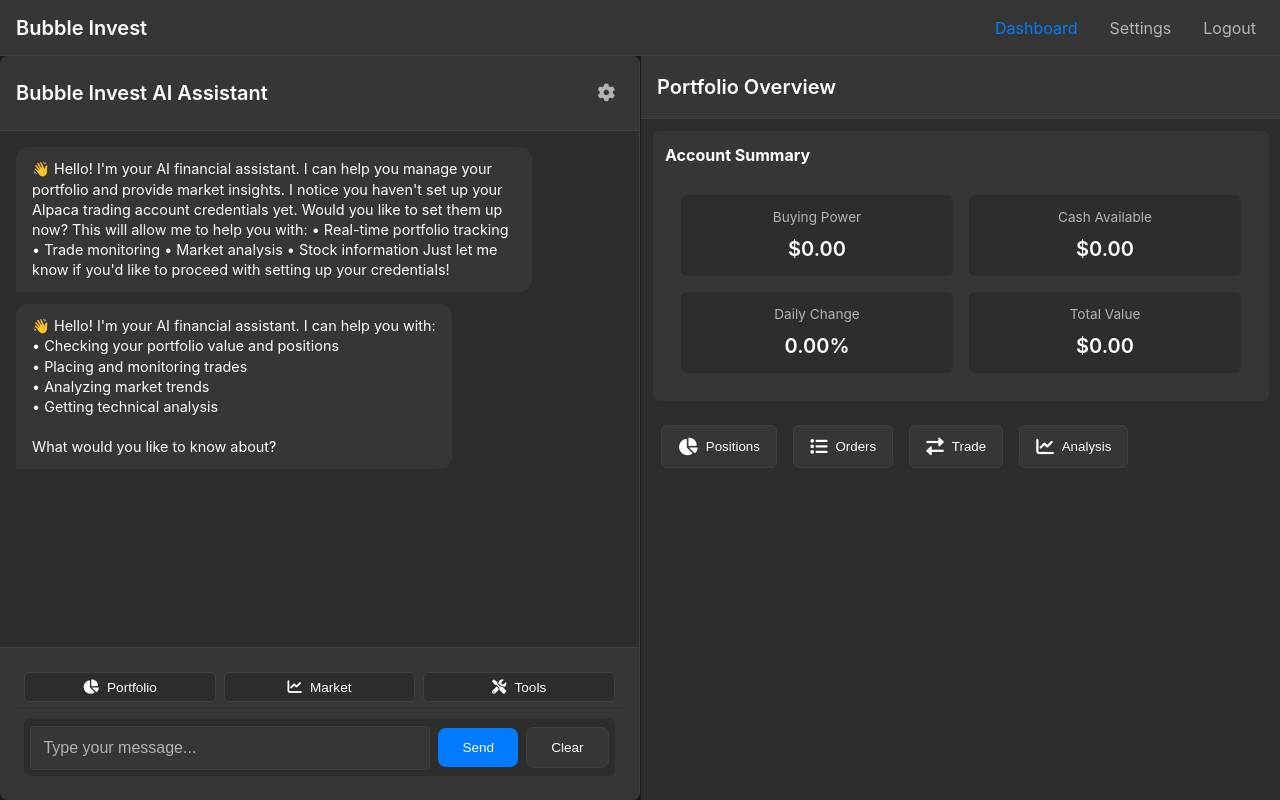
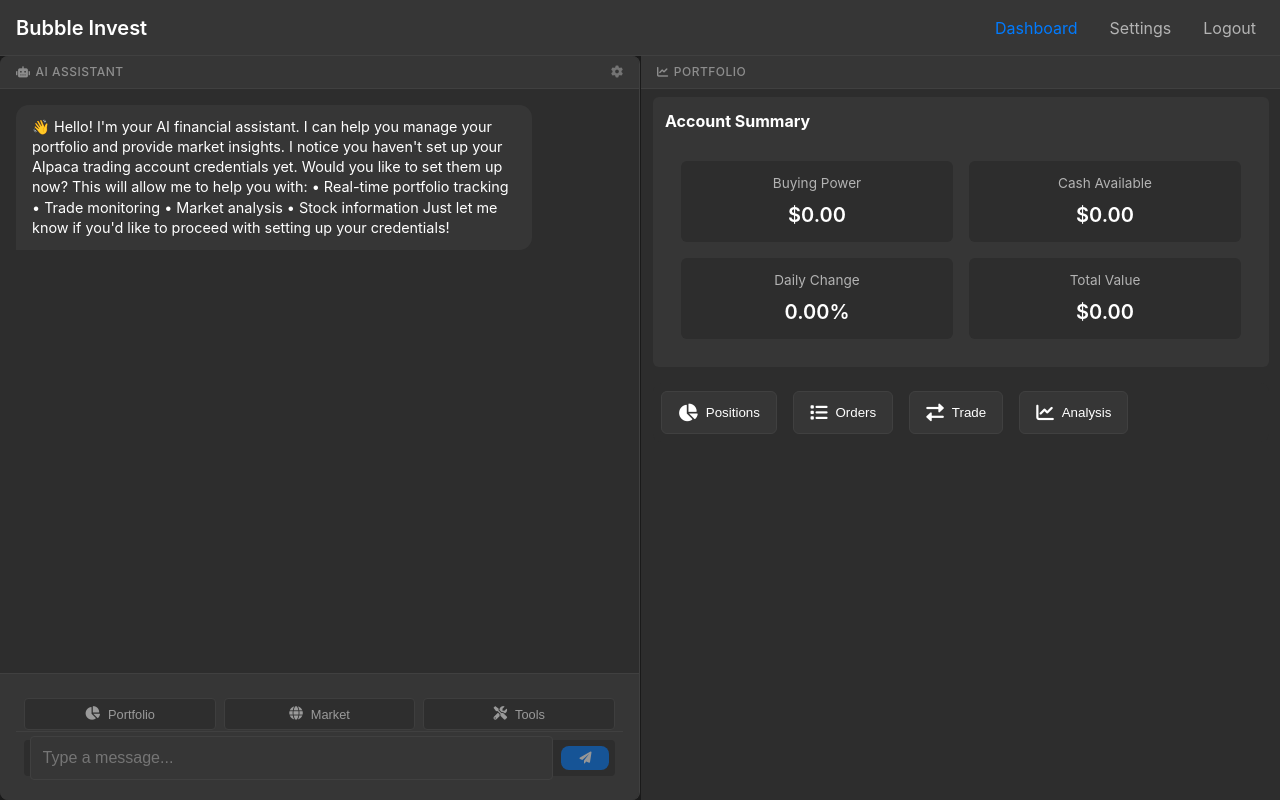
Before and after one commit to vdk888/Bubble-3, a Flask app: page /dashboard in a window 1280 px wide. Run offline with Flask 3, Linux system fonts and the light colour scheme; the visitor is signed in with stand-in values (Sample User, id 1).

Commit message:
design 2

```diff
--- a/static/css/dashboard.css
+++ b/static/css/dashboard.css
@@ -65,26 +65,39 @@
 
 /* Panel Components */
 .panel-header {
-    padding: 0.75rem 1rem;
-    background: var(--dark-bg-tertiary);
-    border-bottom: 1px solid var(--dark-border);
+    padding: 0.25rem 0.5rem;
+    background: transparent;
+    border-bottom: 1px solid rgba(var(--dark-border-rgb), 0.1);
     display: flex;
     justify-content: space-between;
     align-items: center;
+    height: 24px;
 }
 
-.panel-header h2 {
-    margin: 0;
-    color: var(--dark-text-primary);
-    font-size: 1.1rem;
-    font-weight: 600;
+.header-content {
+    display: flex;
+    align-items: center;
+    gap: 0.35rem;
+    color: var(--dark-text-secondary);
+    font-size: 0.75rem;
+    opacity: 0.7;
+}
+
+.header-content i {
+    font-size: 0.7rem;
+}
+
+.header-content span {
+    text-transform: uppercase;
+    letter-spacing: 0.5px;
+    font-weight: 500;
 }
 
 /* Chat Messages */
 #chat-messages, .chat-messages {
     flex: 1;
     overflow-y: auto;
-    padding: 0.75rem;
+    padding: 0.5rem 0.75rem;
     display: flex;
     flex-direction: column;
     gap: 0.5rem;
@@ -124,17 +137,13 @@
 
 .input-group {
     display: flex;
-    gap: 0.4rem;
+    gap: 0.35rem;
     align-items: center;
     background: var(--dark-bg-secondary);
-    padding: 0.4rem;
-    border-radius: 6px;
+    padding: 0.35rem;
+    border-radius: 4px;
     margin: 0.5rem;
-    transition: box-shadow var(--transition-speed) var(--transition-timing);
-}
-
-.input-group:focus-within {
-    box-shadow: var(--shadow-sm);
+    height: 36px;
 }
 
 .dark-input {
@@ -142,47 +151,41 @@
     background: transparent;
     border: none;
     color: var(--dark-text-primary);
-    padding: 0.4rem;
+    padding: 0 0.25rem;
     outline: none;
-    font-size: 0.9rem;
-    transition: all var(--transition-speed) var(--transition-timing);
+    font-size: 0.75rem;
 }
 
 .dark-input::placeholder {
     color: var(--dark-text-secondary);
-    transition: color var(--transition-speed) var(--transition-timing);
+    opacity: 0.5;
+    transition: opacity var(--transition-speed) var(--transition-timing);
 }
 
 .dark-input:focus::placeholder {
-    color: transparent;
+    opacity: 0;
 }
 
 .btn-dark {
-    background: var(--accent-color);
-    color: var(--dark-text-primary);
+    background: transparent;
+    color: var(--dark-text-secondary);
     border: none;
-    padding: 0.4rem 0.8rem;
-    border-radius: 5px;
+    padding: 0.15rem;
+    border-radius: 3px;
     cursor: pointer;
     transition: all var(--transition-speed) var(--transition-timing);
-    font-size: 0.85rem;
+    font-size: 0.75rem;
     display: flex;
     align-items: center;
-    gap: 0.3rem;
+    justify-content: center;
+    width: 24px;
+    height: 24px;
+    opacity: 0.5;
 }
 
 .btn-dark:hover {
-    background: var(--accent-color-hover);
-    transform: translateY(-1px);
-    box-shadow: var(--shadow-sm);
-}
-
-.btn-dark.secondary {
-    background: var(--dark-bg-tertiary);
-}
-
-.btn-dark.secondary:hover {
-    background: var(--dark-border);
+    color: var(--accent-color);
+    opacity: 1;
 }
 
 /* Quick Actions */
@@ -192,6 +195,7 @@
     padding: 0.5rem;
     background: var(--dark-bg-tertiary);
     border-bottom: 1px solid var(--dark-border);
+    height: 42px;
 }
 
 .action-category {
@@ -202,33 +206,34 @@
 .category-btn {
     width: 100%;
     background: var(--dark-bg-secondary);
-    color: var(--dark-text-primary);
+    color: var(--dark-text-secondary);
     border: 1px solid var(--dark-border);
-    padding: 0.4rem;
-    border-radius: 5px;
+    padding: 0.5rem 0.75rem;
+    border-radius: 4px;
     cursor: pointer;
     transition: all var(--transition-speed) var(--transition-timing);
-    font-size: 0.85rem;
+    font-size: 0.8rem;
     display: flex;
     align-items: center;
     justify-content: center;
     gap: 0.5rem;
+    opacity: 0.8;
+    height: 32px;
+}
+
+.category-btn i {
+    font-size: 0.85rem;
+    transition: transform var(--transition-speed) var(--transition-timing);
 }
 
 .category-btn:hover {
     background: var(--dark-border);
+    opacity: 1;
+    color: var(--accent-color);
     border-color: var(--accent-color);
-    transform: translateY(-1px);
-    box-shadow: var(--shadow-sm);
 }
 
-.category-btn i {
-    font-size: 0.9rem;
-    transition: transform var(--transition-speed) var(--transition-timing);
-}
-
-.action-category:hover .category-btn i,
-.action-category:focus-within .category-btn i {
+.action-category:hover .category-btn i {
     transform: rotate(-180deg);
 }
 
@@ -239,14 +244,14 @@
     right: 0;
     background: var(--dark-bg-secondary);
     border: 1px solid var(--dark-border);
-    border-radius: 5px;
+    border-radius: 4px;
     overflow: hidden;
     opacity: 0;
-    transform: translateY(-10px) scale(0.95);
+    transform: translateY(-4px) scale(0.95);
     pointer-events: none;
     transition: all var(--transition-speed) var(--transition-timing);
     z-index: 100;
-    box-shadow: var(--shadow-md);
+    box-shadow: var(--shadow-sm);
 }
 
 .action-category:hover .sub-actions,
@@ -259,14 +264,14 @@
 .sub-actions .action-btn {
     width: 100%;
     background: transparent;
-    color: var(--dark-text-primary);
+    color: var(--dark-text-secondary);
     border: none;
     border-bottom: 1px solid var(--dark-border);
     padding: 0.5rem 0.75rem;
     text-align: left;
     cursor: pointer;
     transition: all var(--transition-speed) var(--transition-timing);
-    font-size: 0.85rem;
+    font-size: 0.8rem;
     display: flex;
     align-items: center;
     gap: 0.5rem;
@@ -278,14 +283,21 @@
 
 .sub-actions .action-btn:hover {
     background: var(--dark-border);
+    color: var(--dark-text-primary);
     padding-left: 1rem;
+}
+
+.sub-actions .action-btn i {
+    width: 16px;
+    text-align: center;
+    font-size: 0.8rem;
 }
 
 /* Portfolio Content */
 .portfolio-content {
-    padding: 0.75rem;
+    padding: 0.5rem 0.75rem;
     overflow-y: auto;
-    height: calc(100% - 52px);
+    height: calc(100% - 24px);
 }
 
 .portfolio-card {
@@ -329,13 +341,12 @@
 /* Settings Button */
 .settings-button {
     color: var(--dark-text-secondary);
-    font-size: 1.1rem;
-    padding: 0.5rem;
-    border-radius: 4px;
-    transition: all 0.2s;
+    opacity: 0.5;
+    font-size: 0.75rem;
+    transition: all var(--transition-speed) var(--transition-timing);
 }
 
 .settings-button:hover {
-    color: var(--dark-text-primary);
-    background: var(--dark-bg-secondary);
+    opacity: 1;
+    color: var(--accent-color);
 }
--- a/templates/base.html
+++ b/templates/base.html
@@ -14,6 +14,7 @@
             --dark-text-primary: #ffffff;
             --dark-text-secondary: #b3b3b3;
             --dark-border: #404040;
+            --dark-border-rgb: 64, 64, 64;
             --accent-color: #007bff;
             --accent-color-hover: #0056b3;
             --error-color: #dc3545;
--- a/templates/components/chat-panel.html
+++ b/templates/components/chat-panel.html
@@ -1,7 +1,10 @@
 <!-- Chat Panel Component -->
 <div class="chat-panel">
     <div class="panel-header">
-        <h2>Bubble Invest AI Assistant</h2>
+        <div class="header-content">
+            <i class="fas fa-robot"></i>
+            <span>AI Assistant</span>
+        </div>
         <a href="{{ url_for('settings') }}" class="settings-button">
             <i class="fas fa-cog"></i>
         </a>
@@ -16,41 +19,57 @@
             <div class="action-category" data-category="portfolio">
                 <button class="category-btn">
                     <i class="fas fa-chart-pie"></i>
-                    Portfolio
+                    <span>Portfolio</span>
                 </button>
                 <div class="sub-actions">
-                    <button class="action-btn" data-action="Get portfolio summary">Portfolio Summary</button>
-                    <button class="action-btn" data-action="Show my positions">My Positions</button>
-                    <button class="action-btn" data-action="Show open orders">Open Orders</button>
+                    <button class="action-btn" data-action="portfolio-overview">
+                        <i class="fas fa-eye"></i>
+                        Portfolio Overview
+                    </button>
+                    <button class="action-btn" data-action="portfolio-performance">
+                        <i class="fas fa-chart-line"></i>
+                        Performance Analysis
+                    </button>
                 </div>
             </div>
             <div class="action-category" data-category="market">
                 <button class="category-btn">
-                    <i class="fas fa-chart-line"></i>
-                    Market
+                    <i class="fas fa-globe"></i>
+                    <span>Market</span>
                 </button>
                 <div class="sub-actions">
-                    <button class="action-btn" data-action="Get market status">Market Status</button>
-                    <button class="action-btn" data-action="Show market trends">Market Trends</button>
-                    <button class="action-btn" data-action="Show top movers">Top Movers</button>
+                    <button class="action-btn" data-action="market-overview">
+                        <i class="fas fa-chart-bar"></i>
+                        Market Overview
+                    </button>
+                    <button class="action-btn" data-action="market-news">
+                        <i class="fas fa-newspaper"></i>
+                        Market News
+                    </button>
                 </div>
             </div>
             <div class="action-category" data-category="tools">
                 <button class="category-btn">
                     <i class="fas fa-tools"></i>
-                    Tools
+                    <span>Tools</span>
                 </button>
                 <div class="sub-actions">
-                    <button class="action-btn" data-action="Show trading tools">Trading Tools</button>
-                    <button class="action-btn" data-action="Show analysis tools">Analysis Tools</button>
-                    <button class="action-btn" data-action="Show settings">Settings</button>
+                    <button class="action-btn" data-action="risk-analysis">
+                        <i class="fas fa-shield-alt"></i>
+                        Risk Analysis
+                    </button>
+                    <button class="action-btn" data-action="technical-indicators">
+                        <i class="fas fa-chart-area"></i>
+                        Technical Indicators
+                    </button>
                 </div>
             </div>
         </div>
         <div class="input-group">
-            <input type="text" id="message-input" class="dark-input" placeholder="Type your message...">
-            <button id="send-button" class="btn-dark">Send</button>
-            <button id="clear-button" class="btn-dark secondary">Clear</button>
+            <input type="text" class="dark-input" id="chat-input" placeholder="Type a message..." autocomplete="off">
+            <button class="btn-dark" id="send-button">
+                <i class="fas fa-paper-plane"></i>
+            </button>
         </div>
     </div>
 </div>
--- a/templates/components/portfolio-panel.html
+++ b/templates/components/portfolio-panel.html
@@ -1,7 +1,10 @@
 <!-- Portfolio Panel Component -->
 <div class="portfolio-panel">
     <div class="panel-header">
-        <h2>Portfolio Overview</h2>
+        <div class="header-content">
+            <i class="fas fa-chart-line"></i>
+            <span>Portfolio</span>
+        </div>
     </div>
     <div class="portfolio-content">
         <!-- Account Summary -->
```
